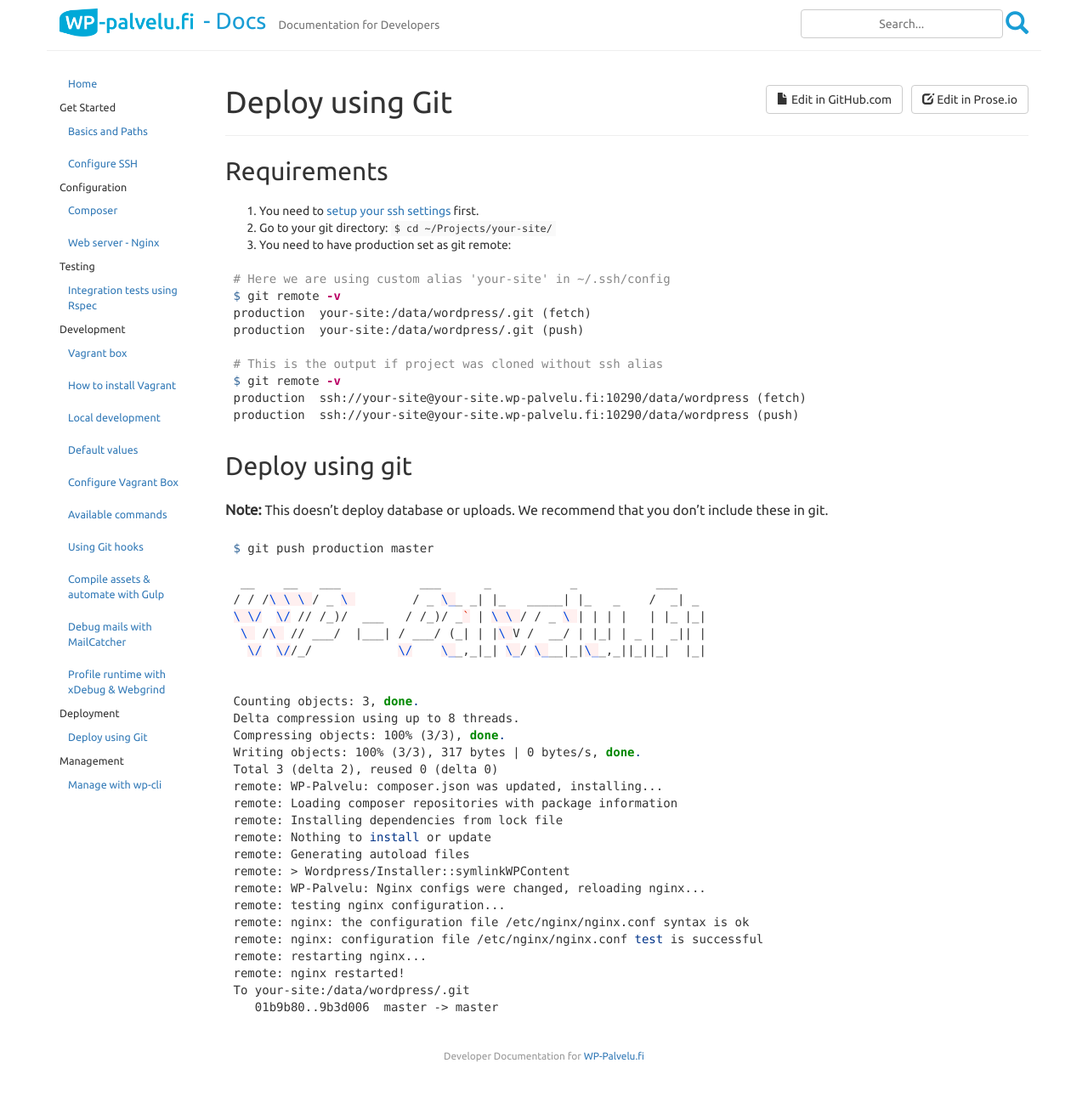
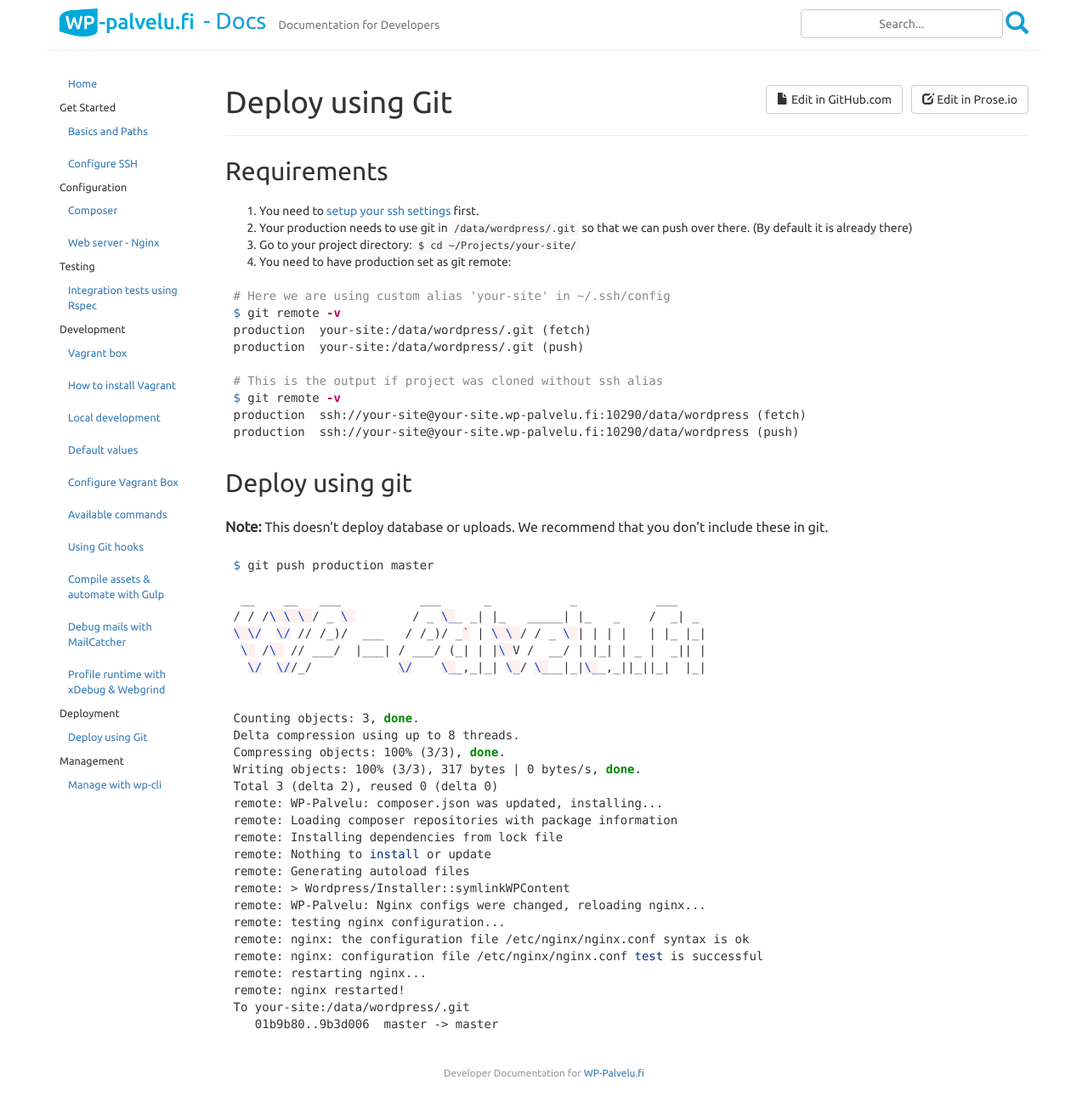
Before and after one commit to Seravo/docs, a Jekyll site: the page built from _posts/2015-10-12-deploy-using-git.md, in a window 1280 px wide. Shown: the whole page at 85% size. Built offline with Jekyll 4.4.1, drawn with Linux system fonts in a browser that asks for light colours; nearby versions of some CDN libraries; Markdown is read by kramdown in place of the engine named in the settings.

Commit message:
Add production git repo to 'Git deploy' requirements.

````diff
--- a/_posts/2015-10-12-deploy-using-git.md
+++ b/_posts/2015-10-12-deploy-using-git.md
@@ -1,15 +1,18 @@
 ---
+date: 2015-10-12T18:05:02.000Z
 layout: page
-title: "Deploy using Git"
+title: Deploy using Git
 category: deployment
-date: 2015-10-12 18:05:02
 published: true
+order: 2
 ---
+
 
 ## Requirements
 1. You need to [setup your ssh settings]({% post_url 2015-10-10-configure-ssh %}) first.
-2. Go to your git directory: `$ cd ~/Projects/your-site/`
-3. You need to have production set as git remote:
+2. Your production needs to use git in `/data/wordpress/.git` so that we can push over there. (By default it is already there)
+3. Go to your project directory: `$ cd ~/Projects/your-site/`
+4. You need to have production set as git remote:
 
 ```bash
 # Here we are using custom alias 'your-site' in ~/.ssh/config
````
